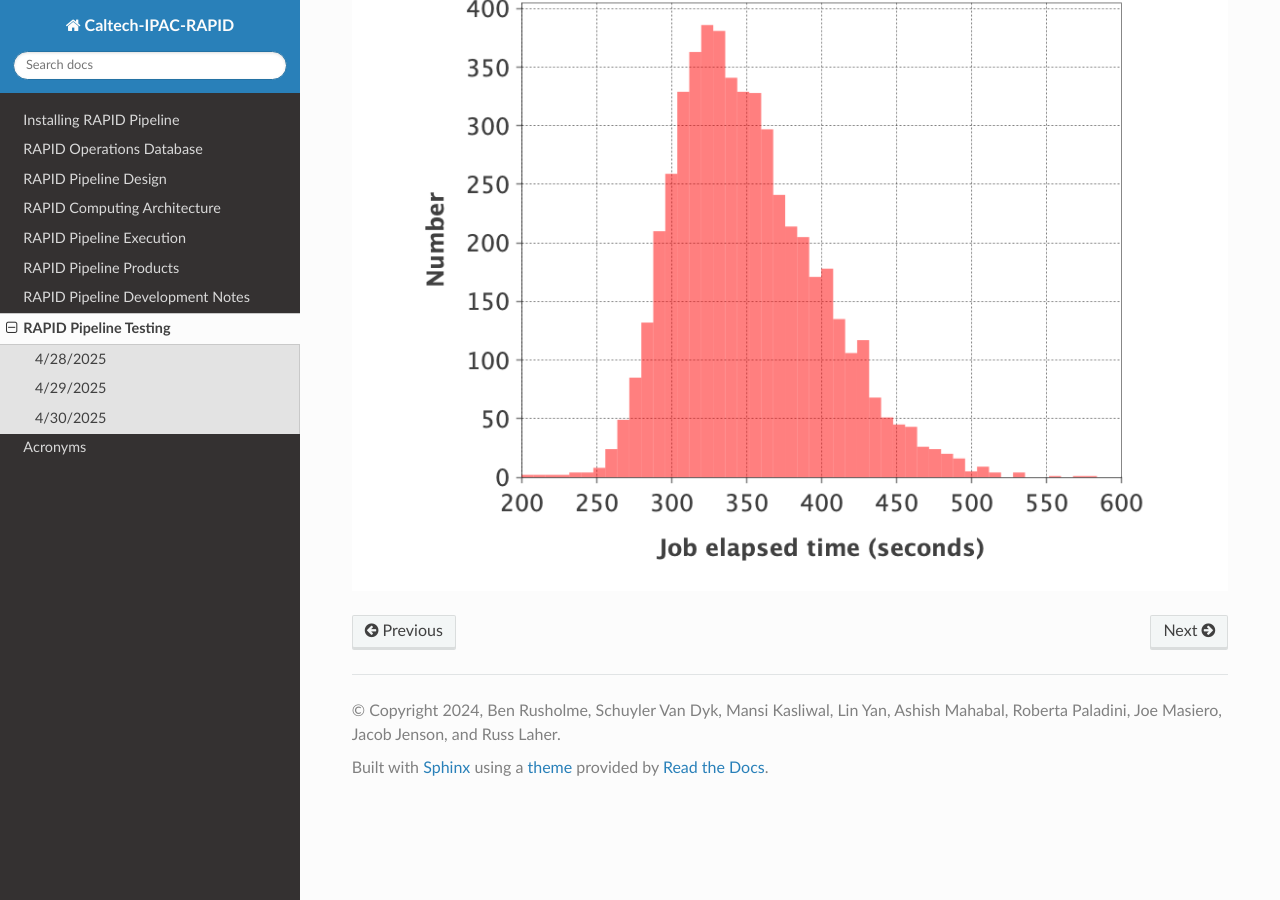
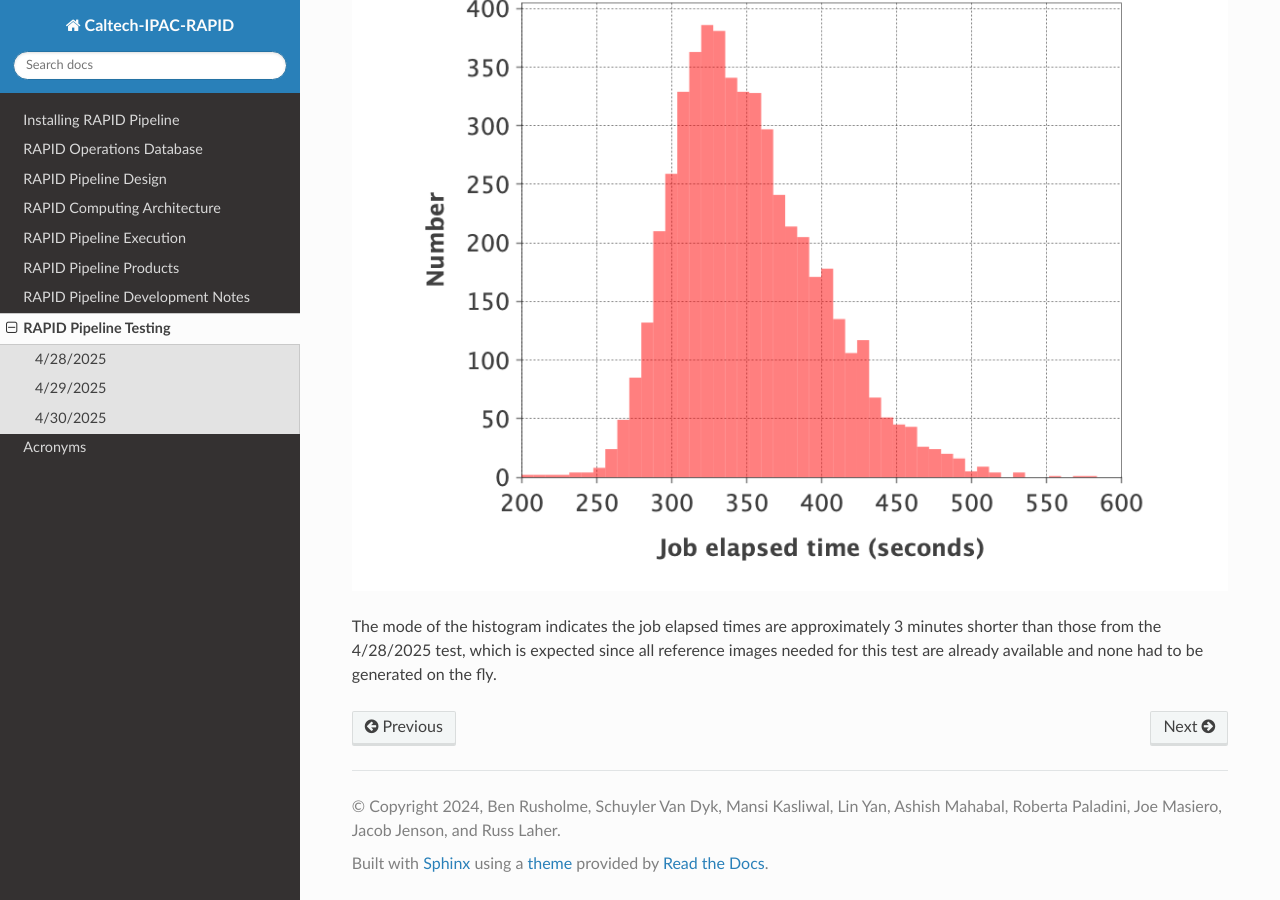
Before and after one commit to Caltech-IPAC/rapid, a Sphinx documentation site: the page built from docs/source/dev/tests.rst, in a window 1280 px wide and 900 px high, scrolled down 5095 px. Built offline with Sphinx 7.4.7 and the Read the Docs theme 3.1.0, drawn with Linux system fonts in a browser that asks for light colours; formulas are drawn with MathJax 3.

Commit message:
Added note about job elapsed time being approximately 3 minutes shorter in the 4/30/2025 test vis-a-vis the 4/28/2025.

```diff
--- a/docs/source/dev/tests.rst
+++ b/docs/source/dev/tests.rst
@@ -158,3 +158,7 @@ Here is a histogram of the AWS Batch queue wait times for an available AWS Batch
 Here is a histogram of the job execution times, measured from pipeline start to pipeline finish on an AWS Batch machine:
 
 .. image:: science_pipeline_execution_times_20250430.png
+
+The mode of the histogram indicates the job elapsed times are approximately 3 minutes shorter than
+those from the 4/28/2025 test, which is expected since all reference images needed for this test
+are already available and none had to be generated on the fly.
```
